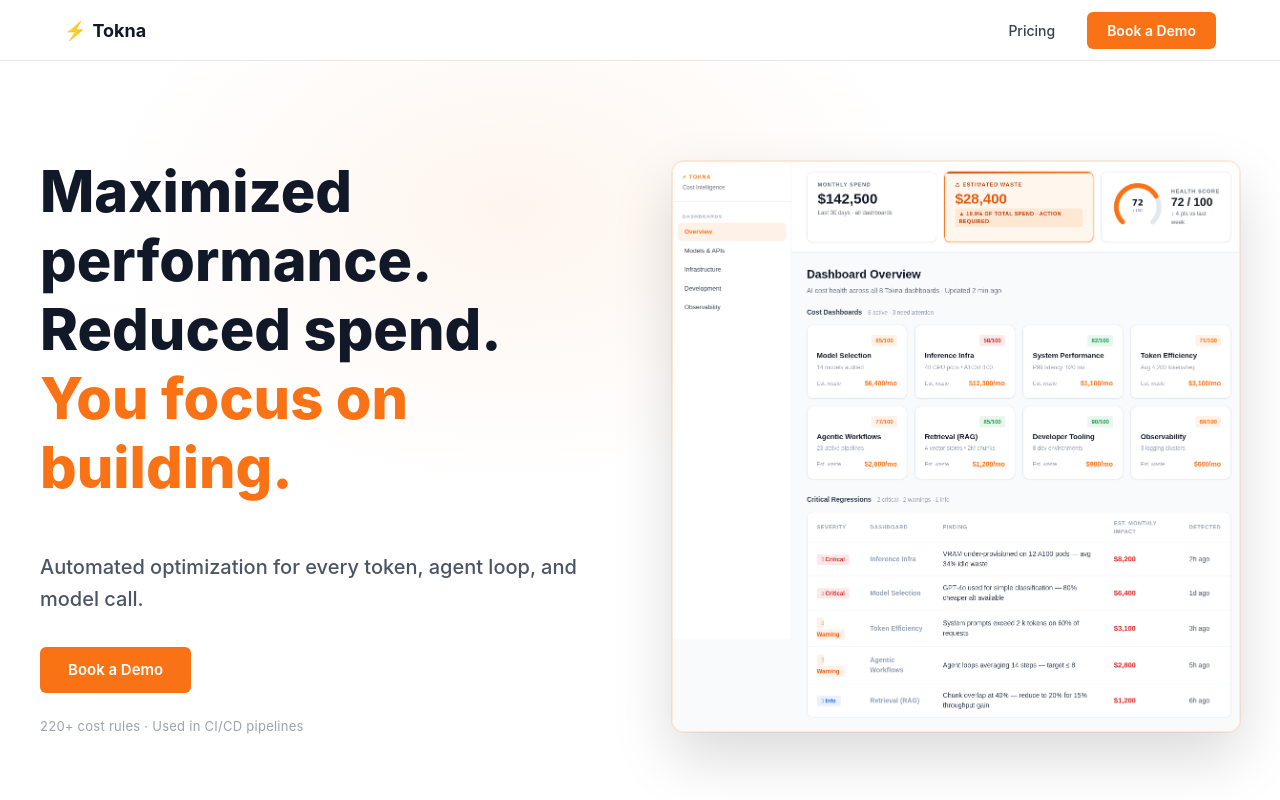
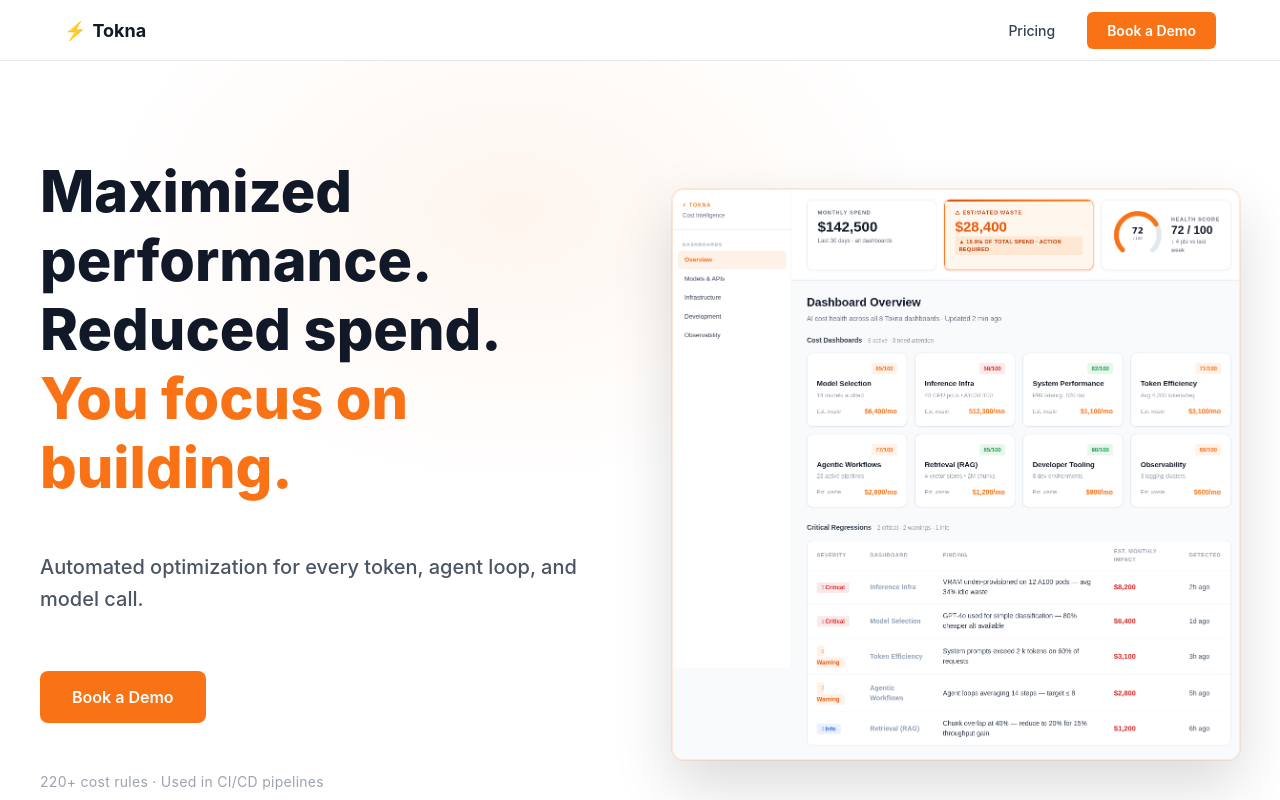
Before and after one commit to nroan117/tokna, a Next.js app in the folder apps/web/: page / in a window 1280 px wide. Shown: the top 800 px of the page. Built offline with nearby package versions, Linux system fonts and the light colour scheme.

Commit message:
UI: Polish Hero button spacing and bottom text size

```diff
--- a/apps/web/components/marketing/Hero.tsx
+++ b/apps/web/components/marketing/Hero.tsx
@@ -67,41 +67,29 @@
           }}>
             Automated optimization for every token, agent loop, and model call.
           </p>
-          <div style={{ display: 'flex', gap: '1rem', marginTop: '0.5rem' }}>
+          <div style={{ display: 'flex', gap: '1rem', marginTop: '2rem' }}>
             <Link href="/contact" style={{
               display: 'inline-flex',
               alignItems: 'center',
-              padding: '0.75rem 1.75rem',
+              padding: '0.875rem 2rem',
               background: '#f97316',
               color: '#ffffff',
               fontWeight: 600,
-              fontSize: '0.9375rem',
-              borderRadius: '0.375rem',
+              fontSize: '1rem',
+              borderRadius: '0.5rem',
               textDecoration: 'none',
+              transition: 'transform 0.1s ease',
             }}>
               Book a Demo
             </Link>
-            {/*
-            <Link href="/docs/intro" style={{
-              display: 'inline-flex',
-              alignItems: 'center',
-              padding: '0.75rem 1.75rem',
-              background: 'transparent',
-              color: '#374151',
-              fontWeight: 600,
-              fontSize: '0.9375rem',
-              borderRadius: '0.375rem',
-              border: '1px solid #e5e7eb',
-              textDecoration: 'none',
-            }}>
-              Try Free
-            </Link>
-            */}
           </div>
           <p style={{
-            fontSize: '0.8125rem',
+            fontSize: '0.875rem',
             color: '#9ca3af',
-            margin: 0,
+            marginTop: '1.5rem',
+            marginRight: 0,
+            marginBottom: 0,
+            marginLeft: 0,
             letterSpacing: '0.02em',
           }}>
             220+ cost rules · Used in CI/CD pipelines
```
